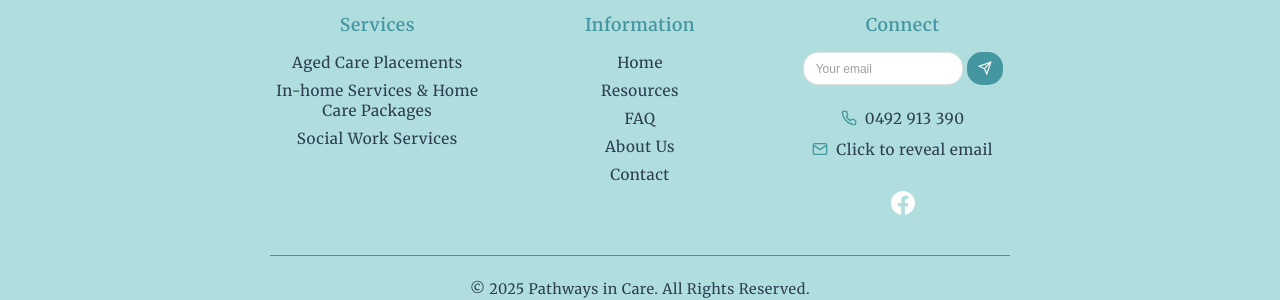
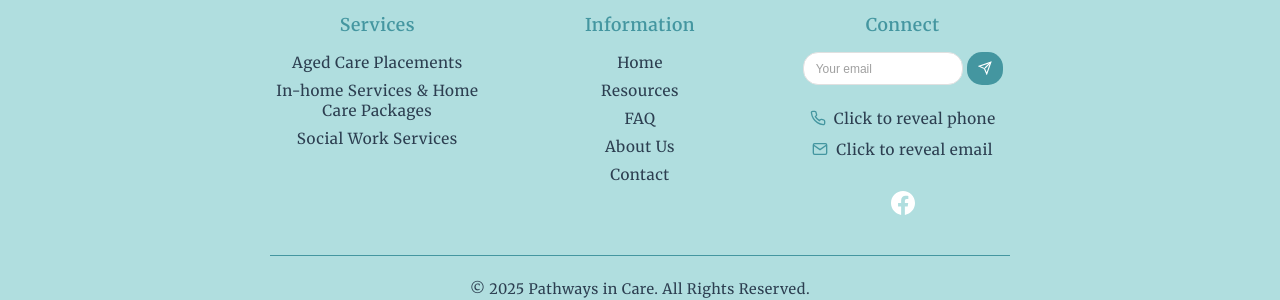
Before and after one commit to dmholyday/pathwaysincare-web, a Jekyll site: the page built from index.html, in a window 1280 px wide and 900 px high, scrolled down 2499 px. Shown: the part 578-878 px from the top of the window. Built offline with Jekyll 4.4.1, drawn with Linux system fonts in a browser that asks for light colours; part of the change alters nothing that is shown.

Commit message:
Add click-to-reveal functionality for phone number and improve email reveal
- Add phone number obfuscation with two-step reveal process matching email behavior
- Fix email reveal to open in new tab without scrolling to top or duplicate tabs
- Prevent immediate dialer/email client opening on first click for both contact methods
- Use javascript:void(0) hrefs to prevent unwanted navigation during reveal

🤖 Generated with [Claude Code](https://claude.ai/code)

Co-Authored-By: Claude <noreply@anthropic.com>

```diff
--- a/_includes/footer.html
+++ b/_includes/footer.html
@@ -51,7 +51,7 @@
                                 <path d="M22 16.92v3a2 2 0 0 1-2.18 2 19.79 19.79 0 0 1-8.63-3.07 19.5 19.5 0 0 1-6-6 19.79 19.79 0 0 1-3.07-8.67A2 2 0 0 1 4.11 2h3a2 2 0 0 1 2 1.72 12.84 12.84 0 0 0 .7 2.81 2 2 0 0 1-.45 2.11L8.09 9.91a16 16 0 0 0 6 6l1.27-1.27a2 2 0 0 1 2.11-.45 12.84 12.84 0 0 0 2.81.7A2 2 0 0 1 22 16.92z"/>
                             </svg>
                         </div>
-                        <a href="tel:+61492913390" class="contact-link">0492 913 390</a>
+                        <a href="#" onclick="showPhone()" class="contact-link" id="phoneLink">Click to reveal phone</a>
                     </div>
 
                     <!-- Email Address -->
--- a/assets/script.js
+++ b/assets/script.js
@@ -915,8 +915,27 @@ function showEmail() {
     const emailParts = ['info', '@', 'pathwaysincare', '.', 'com', '.', 'au'];
     const email = emailParts.join('');
     emailLink.innerHTML = email;
-    emailLink.href = 'mailto:' + email;
-    emailLink.onclick = null; // Remove the onclick after revealing
+    emailLink.removeAttribute('onclick'); // Remove the original onclick
+    emailLink.href = 'javascript:void(0)'; // Prevent any navigation
+    emailLink.onclick = function() {
+        window.open('mailto:' + email, '_blank');
+        return false; // Prevent default link behavior
+    };
+    return false; // Prevent the initial click from scrolling to top
+}
+
+function showPhone() {
+    const phoneLink = document.getElementById('phoneLink');
+    const phoneParts = ['04', '92', ' ', '91', '3', ' ', '39', '0'];
+    const phone = phoneParts.join('');
+    phoneLink.innerHTML = phone;
+    phoneLink.removeAttribute('onclick'); // Remove the original onclick
+    phoneLink.href = 'javascript:void(0)'; // Prevent any navigation
+    phoneLink.onclick = function() {
+        window.location.href = 'tel:+61492913390';
+        return false;
+    };
+    return false; // Prevent the initial click from triggering the dialer
 }
 
 // Article Modal Functionality
```
